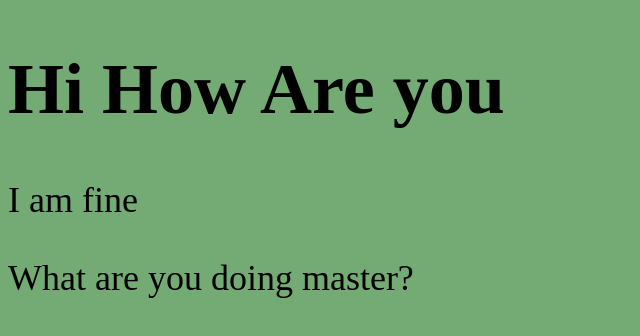
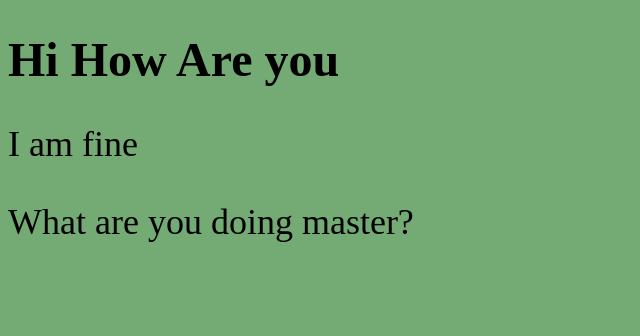
Before and after one commit to iumahboobi/github_branches, a plain HTML site: page index.html in a window 1280 px wide. Shown: the whole page, without its empty margins (0-640 px from the left). Drawn offline with Linux system fonts and the light colour scheme.

Commit message:
h1 font size changed

```diff
--- a/style.css
+++ b/style.css
@@ -2,7 +2,7 @@ body {
   background-color: rgb(116, 171, 116);
 }
 h1 {
-  font-size: 72px;
+  font-size: 48px;
 }
 p {
   font-size: 36px;
```
